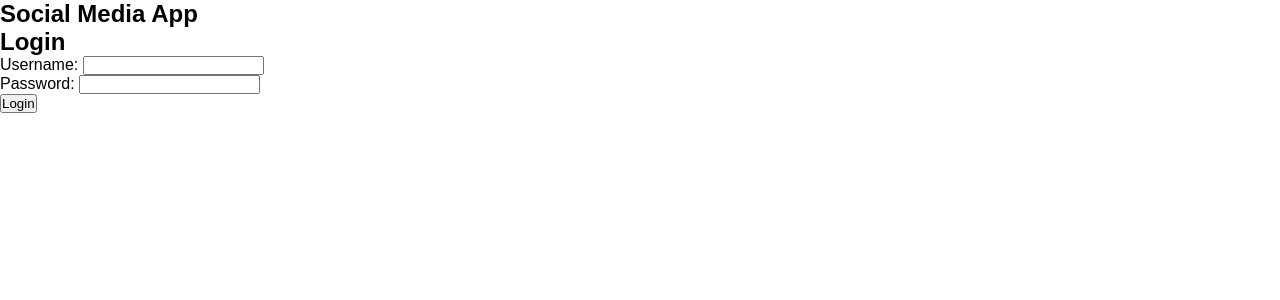
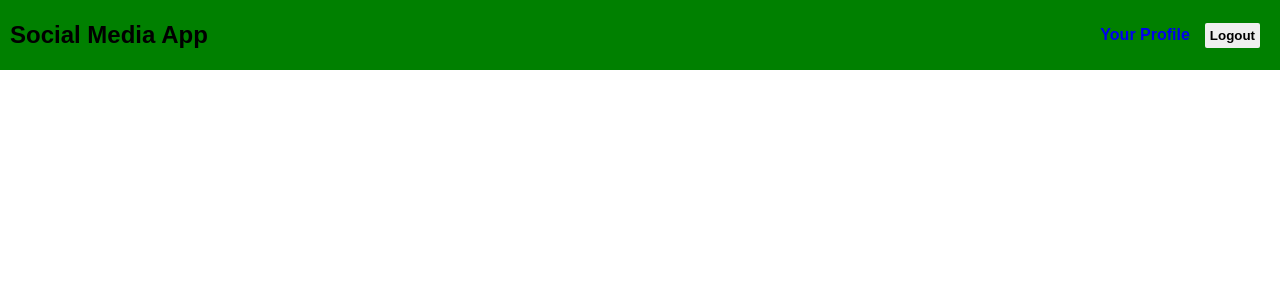
Before and after one commit to 77sa/social-media-app, a React (Create React App) app in the folder client/: page / in a window 1280 px wide. Before the commit this address led to /login. Shown: the top 300 px of the page. Built offline with nearby package versions, Linux system fonts and the light colour scheme; sample sign-in values are in the browser's storage.

Commit message:
navbar css

```diff
--- a/client/src/App.js
+++ b/client/src/App.js
@@ -36,14 +36,12 @@ function App() {
         <main>
           <UserContext.Provider value={userValue}>
             <PostContext.Provider value={postValue}>
-              {/* <Switch> */}
               <Route path="/" component={Navbar} />
-              {/* '/' path should be protected */}
-              <Route exact path="/" component={Home} />
+              {/* '/home' path should be protected */}
+              <Route exact path="/home" component={Home} />
               <Route exact path="/login" component={Login} />
               <Route exact path="/profile/:username" component={Profile} />
               <Route exact path="/profile" />
-              {/* </Switch> */}
             </PostContext.Provider>
           </UserContext.Provider>
         </main>
--- a/client/src/components/Navbar.jsx
+++ b/client/src/components/Navbar.jsx
@@ -1,6 +1,8 @@
 import React, { useContext, useEffect, useState } from "react";
 import { UserContext } from "../Context";
 import { Link, Redirect } from "react-router-dom";
+
+import "./navbar.css";
 
 const Navbar = ({ history }) => {
   const [loggedIn, setLoggedIn] = useState(false);
@@ -19,19 +21,26 @@ const Navbar = ({ history }) => {
 
   return (
     <nav>
-      <div>
+      <div className="logo">
         <h1>Social Media App</h1>
       </div>
 
       {loggedIn && (
-        <div>
+        <div className="links">
           <ul>
             <li>
-              <Link to={`/profile/${currentUser.username}`}>Your Profile</Link>
+              <Link
+                className="nav-profile"
+                to={`/profile/${currentUser.username}`}
+              >
+                Your Profile
+              </Link>
             </li>
           </ul>
 
-          <button onClick={logout}>Logout</button>
+          <button className="logout" onClick={logout}>
+            Logout
+          </button>
         </div>
       )}
     </nav>
--- /dev/null
+++ b/client/src/components/navbar.css
@@ -0,0 +1,48 @@
+nav {
+  background: green;
+  padding: 10px 10px;
+  width: 100%;
+  height: 50px;
+  display: flex;
+  flex-direction: row;
+  justify-content: space-between;
+  align-items: center;
+}
+
+.logo {
+  cursor: pointer;
+}
+
+.links {
+  display: flex;
+  flex-direction: row;
+  margin-right: 30px;
+  align-items: center;
+}
+
+li {
+  list-style-type: none;
+  margin-left: 1.5rem;
+}
+
+/* a {
+  text-decoration: none;
+  text-align: center;
+  border: 1px solid black;
+} */
+
+.nav-profile {
+  text-decoration: none;
+  text-align: center;
+  border-radius: 5px;
+  padding: 5px;
+  font-weight: 700;
+}
+
+.logout {
+  border: none;
+  margin-left: 10px;
+  padding: 5px;
+  border-radius: 2px;
+  font-weight: 700;
+}
--- a/client/src/screens/Home.jsx
+++ b/client/src/screens/Home.jsx
@@ -18,7 +18,6 @@ const Home = ({ history }) => {
   }, [history]);
 
   const [content, setContent] = useState("");
-  const placeholder = `Whats on your mind ${currentUser.username}`;
 
   const submitPost = (e) => {
     e.preventDefault();
@@ -41,7 +40,7 @@ const Home = ({ history }) => {
         <input
           type="text"
           required
-          placeholder={placeholder}
+          placeholder={`Whats on your mind, ${currentUser.username}?`}
           value={content}
           onChange={(e) => setContent(e.target.value)}
         />
--- a/client/src/screens/Login.jsx
+++ b/client/src/screens/Login.jsx
@@ -27,7 +27,7 @@ const Login = ({ history }) => {
       setIsLoading(false);
       setCurrentUser({ username: user.username });
       localStorage.setItem("token", "token");
-      history.push("/");
+      history.push("/home");
     } catch (error) {
       setIsLoading(false);
       setUser({ username: "", password: "" });
```
